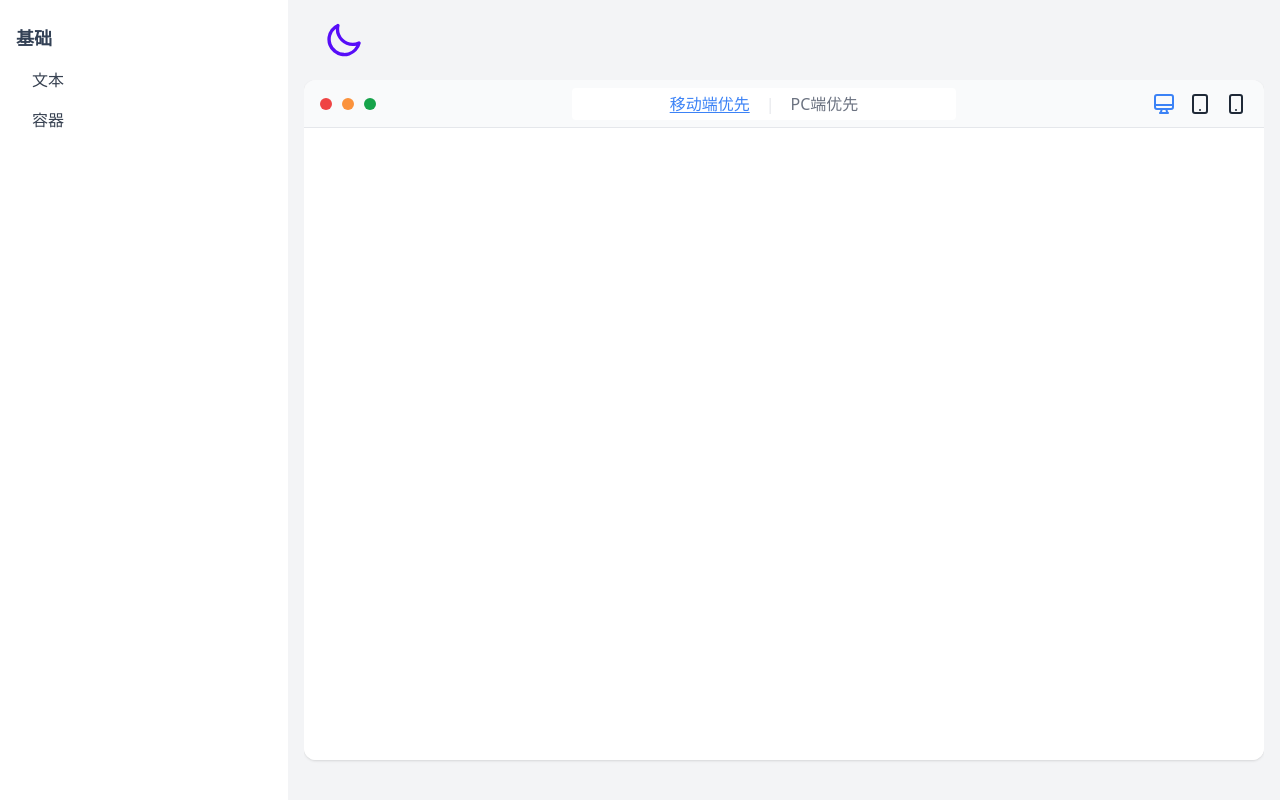
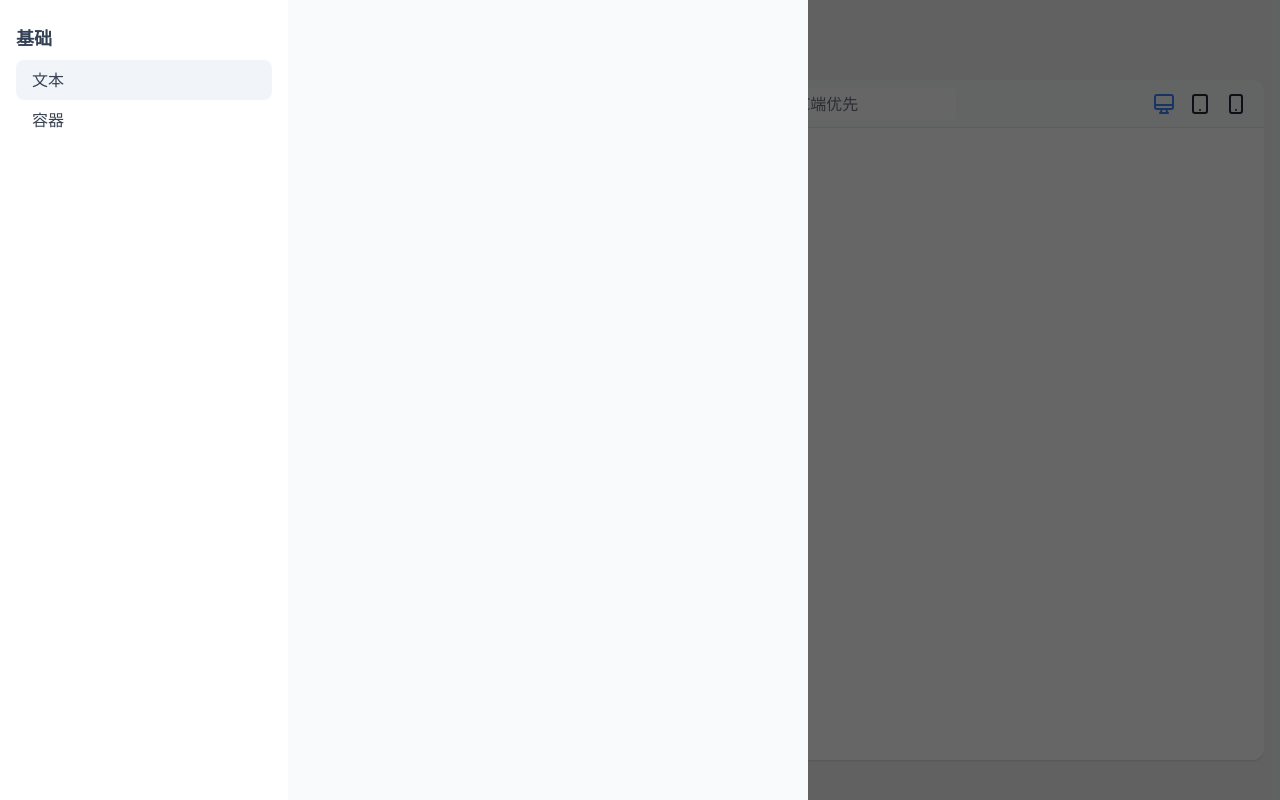
Before and after one commit to meetqy/acss-dnd, a Vue app: page / in a window 1280 px wide. Both pictures are taken after a click on the item "文本". Built offline with nearby package versions, Linux system fonts and the light colour scheme; the HTML template or start-up script is replaced by a standard one.

Commit message:
chore: 左侧动画

```diff
--- a/package.json
+++ b/package.json
@@ -9,6 +9,7 @@
     "lint": "eslint . --ext .vue,.js,.jsx,.cjs,.mjs,.ts,.tsx,.cts,.mts --fix"
   },
   "dependencies": {
+    "@vueuse/core": "^7.7.0",
     "daisyui": "^2.2.2",
     "pinia": "^2.0.11",
     "vue": "^3.2.31",
--- /dev/null
+++ b/src/stores/menu.ts
@@ -0,0 +1,14 @@
+import { defineStore } from "pinia";
+
+export const useMenuStore = defineStore({
+  id: "menu",
+  state: () => ({
+    current: "", // 当前选中
+    menu: ["文本", "容器"],
+  }),
+  actions: {
+    checked(id: string) {
+      this.current = id;
+    },
+  },
+});
--- a/src/views/component-preview/index.vue
+++ b/src/views/component-preview/index.vue
@@ -1,3 +1,50 @@
 <template>
-  <div class="left-0 absolute top-0 w-full h-full -z-10"></div>
+  <div
+    ref="element"
+    class="w-full h-full absolute transition-opacity"
+    :class="menuStore.current ? 'opacity-100' : 'opacity-0'"
+  >
+    <div class="mask mask-show" id="mask"></div>
+    <div
+      class="component-preview"
+      :class="menuStore.current ? 'left-72' : '-left-72'"
+    ></div>
+  </div>
 </template>
+
+<script lang="ts" setup>
+import { useMenuStore } from "@/stores/menu";
+import { useEventListener } from "@vueuse/core";
+import { ref } from "vue";
+
+const menuStore = useMenuStore();
+
+const element = ref<HTMLElement>();
+useEventListener(element, "mousemove", (e: Event) => {
+  const id = (e.target as HTMLElement).id;
+  if (id === "mask") {
+    menuStore.checked("");
+  }
+});
+
+useEventListener(element, "transitionend", (e) => {
+  const target = e.target as HTMLElement;
+  menuStore.current
+    ? target.classList.remove("hidden")
+    : target.classList.add("hidden");
+});
+</script>
+
+<style scoped>
+.mask {
+  @apply left-0 absolute top-0 w-full h-full -z-10;
+}
+.mask-show {
+  @apply z-10 bg-black bg-opacity-60;
+}
+
+.component-preview {
+  width: 520px;
+  @apply bg-slate-50 h-full absolute transition-all z-20;
+}
+</style>
--- a/src/views/menu-bar/index.vue
+++ b/src/views/menu-bar/index.vue
@@ -1,30 +1,30 @@
 <script lang="ts" setup>
-interface Props {
-  active: string;
-}
-defineProps<Props>();
+import { useMenuStore } from "@/stores/menu";
+import { useEventListener } from "@vueuse/core";
+import { ref } from "vue";
+const menuStore = useMenuStore();
 
-const emit = defineEmits<{
-  (e: "change", id: string): void;
-}>();
-
-const lis = ["文本", "容器"];
-
-const setOpts = (e: Event) => {
-  const target = e.target as HTMLElement;
-  emit("change", target.id);
-};
+const element = ref<HTMLDivElement>();
+useEventListener(element, "mousemove", (e: Event) => {
+  const id = (e.target as HTMLElement).id;
+  if (id) {
+    menuStore.checked(id);
+  }
+});
 </script>
 
 <template>
-  <aside class="h-screen w-72 bg-white flex-shrink-0 shadow">
+  <aside
+    ref="element"
+    class="h-screen w-72 bg-white flex-shrink-0 shadow relative z-20"
+  >
     <div class="p-4">
       <h2 class="font-semibold text-lg py-2 text-slate-700">基础</h2>
-      <ul @click="setOpts">
+      <ul>
         <li
-          :class="active === item && 'bg-slate-100'"
           class="nav-item"
-          v-for="item in lis"
+          :class="menuStore.current === item && 'bg-slate-100'"
+          v-for="item in menuStore.menu"
           :key="item"
           :id="item"
         >
@@ -37,6 +37,6 @@ const setOpts = (e: Event) => {
 
 <style scoped>
 .nav-item {
-  @apply py-2 px-4 cursor-pointer text-gray-700 hover:bg-slate-100 rounded-lg;
+  @apply py-2 px-4 cursor-pointer text-gray-700 rounded-lg;
 }
 </style>
```
Also changed, not shown: 1 other file (tests, documents, lock files or other folders).
